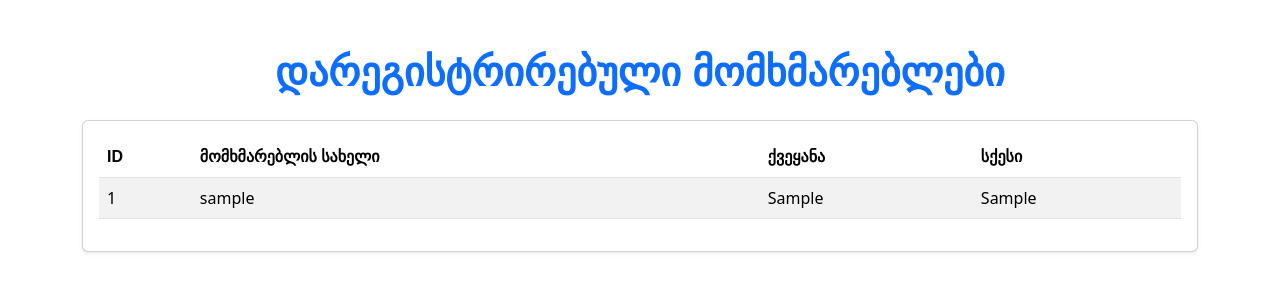
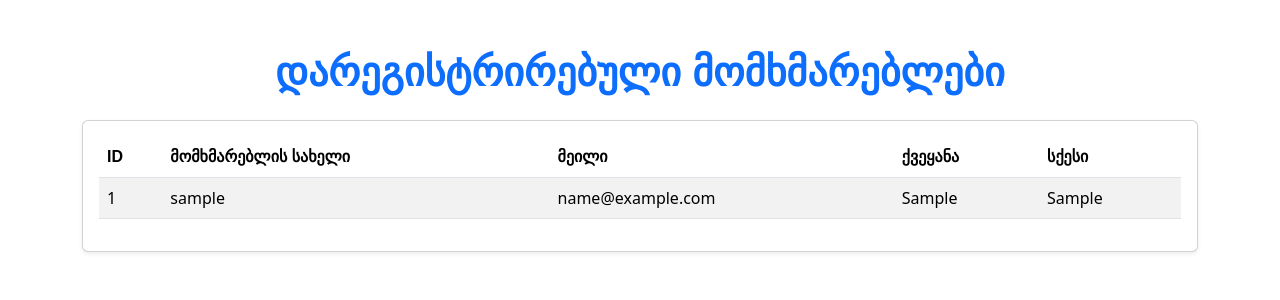
Before and after one commit to SANDRICKSON/thenewest, a Flask app: template templates/admin_users.html in a window 1280 px wide. Shown: the part 92-392 px from the top of the page. Run offline with Flask 3, Linux system fonts and the light colour scheme; tables that the repository leaves empty hold one stand-in row (values such as "Sample post"); the template is opened without the code that fills it: values that come from a table or form of the project are taken from there, most other values are stand-ins (such as "Sample title", 1, 10 or a date in 2020); some web fonts are replaced.

Commit message:
Update admin_users.html

```diff
--- a/templates/admin_users.html
+++ b/templates/admin_users.html
@@ -10,6 +10,7 @@
                         <tr>
                             <th scope="col">ID</th>
                             <th scope="col">მომხმარებლის სახელი</th>
+                            <th scope="col">მეილი</th>
                             <th scope="col">ქვეყანა</th>
                             <th scope="col">სქესი</th>
                         </tr>
@@ -19,6 +20,7 @@
                         <tr>
                             <td>{{ user.id }}</td>
                             <td>{{ user.username }}</td>
+                            <td>{{ user.email }}</td>
                             <td>{{ user.country }}</td>
                             <td>{{ user.gender }}</td>
                         </tr>
```
